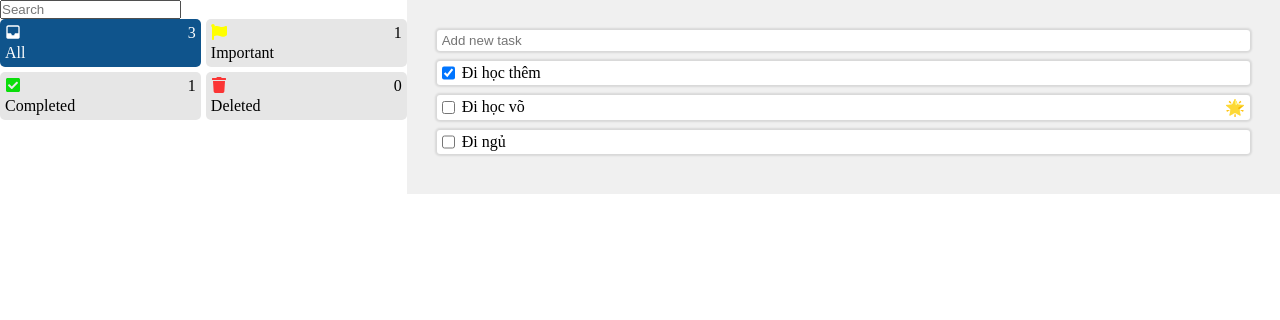
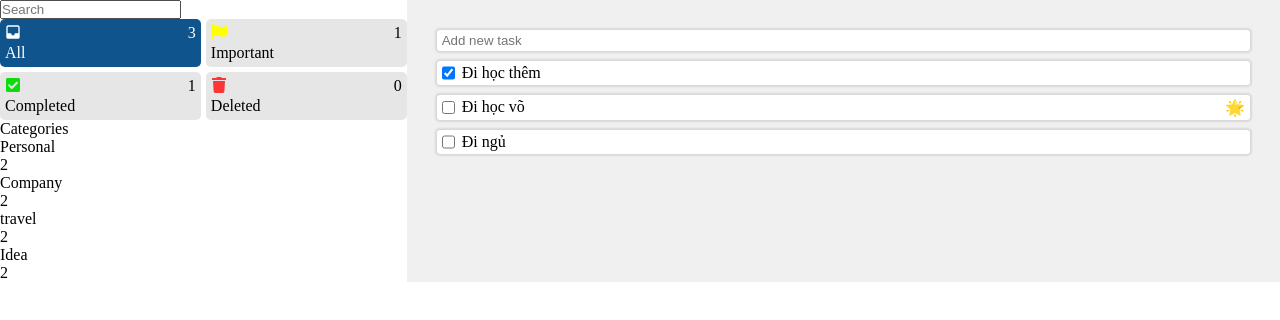
Before and after one commit to shin-tran/todo-app, a React (Vite) app: page / in a window 1280 px wide. Shown: the top 320 px of the page. Built offline with nearby package versions, Linux system fonts and the light colour scheme.

Commit message:
feat: implement FilterList component and integrate into FilterPanel for improved filtering functionality

```diff
--- /dev/null
+++ b/src/components/CategoryList.jsx
@@ -0,0 +1,27 @@
+import React from "react";
+
+const CategoryList = () => {
+  const categoryItem = [
+    { id: "personal", label: "Personal" },
+    { id: "company", label: "Company" },
+    { id: "travel", label: "travel" },
+    { id: "idea", label: "Idea" },
+  ];
+  return (
+    <>
+      <p>Categories</p>
+      <div>
+        {categoryItem.map((item) => {
+          return (
+            <div key={item.id}>
+              <p>{item.label}</p>
+              <p>2</p>
+            </div>
+          );
+        })}
+      </div>
+    </>
+  );
+};
+
+export default CategoryList;
--- /dev/null
+++ b/src/components/FilterList.jsx
@@ -0,0 +1,61 @@
+import React, { useMemo } from "react";
+import { CgInbox } from "react-icons/cg";
+import { FaCheckSquare, FaFlag, FaTrash } from "react-icons/fa";
+import { IconContext } from "react-icons";
+
+const FilterList = ({ selectedFilterId, setSelectedFilterId, todoList }) => {
+  const countByFilterType = useMemo(() => {
+    return todoList.reduce(
+      (acc, cur) => {
+        let newAcc = { ...acc };
+        if (cur.isCompleted) {
+          newAcc = { ...newAcc, completed: newAcc.completed + 1 };
+        }
+        if (cur.isImportant) {
+          newAcc = { ...newAcc, important: newAcc.important + 1 };
+        }
+        if (cur.isDeleted) {
+          newAcc = { ...newAcc, deleted: newAcc.deleted + 1 };
+        }
+        return newAcc;
+      },
+      { all: todoList.length, important: 0, completed: 0, deleted: 0 }
+    );
+  }, [todoList]);
+
+  const filterItems = [
+    { id: "all", label: "All", icon: <CgInbox color="#fff" /> },
+    { id: "important", label: "Important", icon: <FaFlag color="#ffff00" /> },
+    {
+      id: "completed",
+      label: "Completed",
+      icon: <FaCheckSquare color="#0add0a" />,
+    },
+    { id: "deleted", label: "Deleted", icon: <FaTrash color="#fb3535" /> },
+  ];
+  return (
+    <div className="filter-container">
+      <IconContext.Provider value={{ className: "filter-panel-icon" }}>
+        {filterItems.map((item, index) => {
+          return (
+            <div
+              key={`${item.id}-${index}`}
+              className={`filter-item ${
+                item.id === selectedFilterId ? "selected" : ""
+              }`}
+              onClick={() => setSelectedFilterId(item.id)}
+            >
+              <div className="filter-name">
+                <div>{item.icon}</div>
+                <p>{item.label}</p>
+              </div>
+              <p>{countByFilterType[item.id]}</p>
+            </div>
+          );
+        })}
+      </IconContext.Provider>
+    </div>
+  );
+};
+
+export default FilterList;
--- a/src/components/FilterPanel.jsx
+++ b/src/components/FilterPanel.jsx
@@ -1,8 +1,6 @@
-import React, { useMemo } from "react";
 import "../styles/FilterPanel.css";
-import { CgInbox } from "react-icons/cg";
-import { FaCheckSquare, FaFlag, FaTrash } from "react-icons/fa";
-import { IconContext } from "react-icons";
+import CategoryList from "./CategoryList";
+import FilterList from "./FilterList";
 
 const FilterPanel = ({
   selectedFilterId,
@@ -11,36 +9,6 @@ const FilterPanel = ({
   searchText,
   setSearchText,
 }) => {
-  const countByFilterType = useMemo(() => {
-    return todoList.reduce(
-      (acc, cur) => {
-        let newAcc = { ...acc };
-        if (cur.isCompleted) {
-          newAcc = { ...newAcc, completed: newAcc.completed + 1 };
-        }
-        if (cur.isImportant) {
-          newAcc = { ...newAcc, important: newAcc.important + 1 };
-        }
-        if (cur.isDeleted) {
-          newAcc = { ...newAcc, deleted: newAcc.deleted + 1 };
-        }
-        return newAcc;
-      },
-      { all: todoList.length, important: 0, completed: 0, deleted: 0 }
-    );
-  }, [todoList]);
-
-  const filterItems = [
-    { id: "all", label: "All", icon: <CgInbox color="#fff" /> },
-    { id: "important", label: "Important", icon: <FaFlag color="#ffff00" /> },
-    {
-      id: "completed",
-      label: "Completed",
-      icon: <FaCheckSquare color="#0add0a" />,
-    },
-    { id: "deleted", label: "Deleted", icon: <FaTrash color="#fb3535" /> },
-  ];
-
   return (
     <div className="filter-panel">
       <input
@@ -53,27 +21,12 @@ const FilterPanel = ({
           setSearchText(e.target.value);
         }}
       />
-      <div className="filter-container">
-        <IconContext.Provider value={{ className: "filter-panel-icon" }}>
-          {filterItems.map((item, index) => {
-            return (
-              <div
-                key={`${item.id}-${index}`}
-                className={`filter-item ${
-                  item.id === selectedFilterId ? "selected" : ""
-                }`}
-                onClick={() => setSelectedFilterId(item.id)}
-              >
-                <div className="filter-name">
-                  <div>{item.icon}</div>
-                  <p>{item.label}</p>
-                </div>
-                <p>{countByFilterType[item.id]}</p>
-              </div>
-            );
-          })}
-        </IconContext.Provider>
-      </div>
+      <FilterList
+        selectedFilterId={selectedFilterId}
+        setSelectedFilterId={setSelectedFilterId}
+        todoList={todoList}
+      />
+      <CategoryList />
     </div>
   );
 };
```
